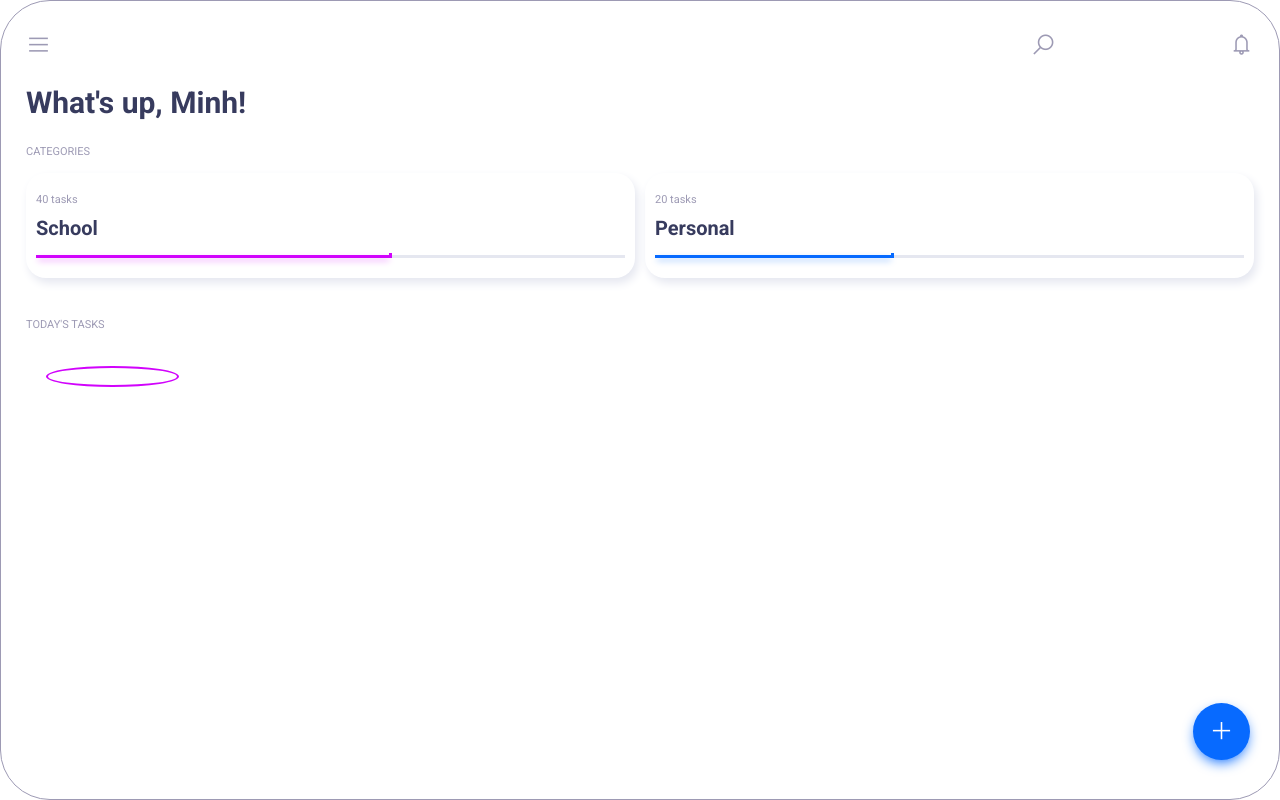
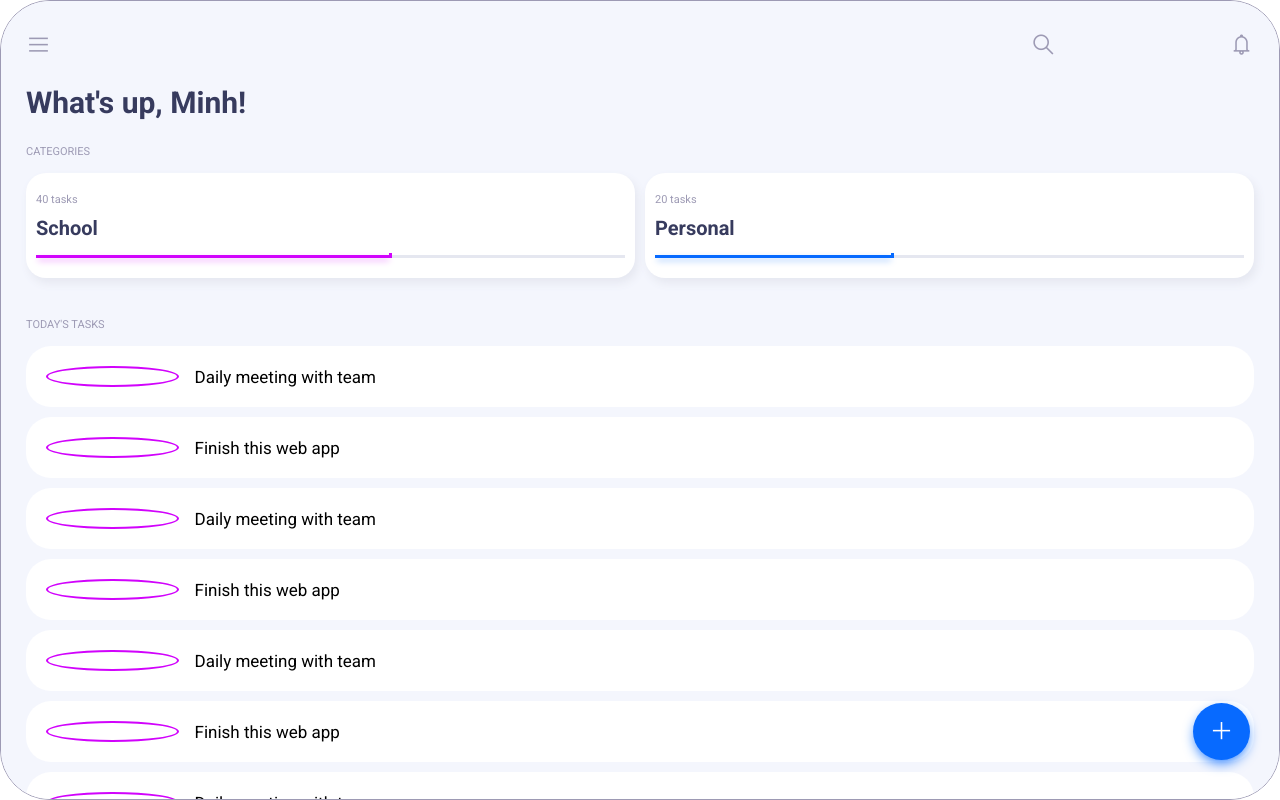
Before and after one commit to minhducnguyen26/Todo_App, a Vue app: page / in a window 1280 px wide. Built offline with nearby package versions, Linux system fonts and the light colour scheme.

Commit message:
Updated styling and tested TaskBox component

```diff
--- a/src/views/Home.vue
+++ b/src/views/Home.vue
@@ -1,5 +1,5 @@
 <template>
-  <div class="main_wrapper">
+  <div class="home_wrapper">
 
     <div class="menu_and_search_and_notification">
       <div class="hambuger_menu">
@@ -45,11 +45,18 @@
 
     </div>
 
-    <div class="sections">
+    <div class="sections today_task">
       <div class="section_titles">TODAY'S TASKS</div>
 
       <div class="task_boxes">
-        <TaskBox></TaskBox>
+        <TaskBox>Daily meeting with team</TaskBox>
+        <TaskBox>Finish this web app</TaskBox>
+        <TaskBox>Daily meeting with team</TaskBox>
+        <TaskBox>Finish this web app</TaskBox>
+        <TaskBox>Daily meeting with team</TaskBox>
+        <TaskBox>Finish this web app</TaskBox>
+        <TaskBox>Daily meeting with team</TaskBox>
+        <TaskBox>Finish this web app</TaskBox>
       </div>
     </div>
 
@@ -72,11 +79,14 @@ export default {
 </script>
 
 <style scoped>
-  .main_wrapper {
+  .home_wrapper {
     padding: 30px 25px;
     border: 1px solid var(--lt-grey);
     border-radius: 50px;
     height: 100vh;
+    background-color: var(--lt-white);
+    overflow: hidden;
+    overflow-y: scroll;
   }
   .menu_and_search_and_notification {
     display: grid;
@@ -89,7 +99,7 @@ export default {
     justify-content: space-between;
   }
   .search_icon {
-    transform: rotateY(0);
+    transform: scaleX(-1);
   }
   .greeting {
     font-size: 30px;
@@ -99,6 +109,9 @@ export default {
   }
   .sections {
     margin-bottom: 40px;
+  }
+  .today_task {
+    margin-bottom: -9px;
   }
   .section_titles {
     font-size: 11px;
@@ -113,6 +126,7 @@ export default {
   .category_box {
     padding: 20px 10px;
     border-radius: 20px;
+    background-color: white;
     box-shadow: 3px 5px 10px var(--lt-grey-light);
   }
   .task_amount {
```
